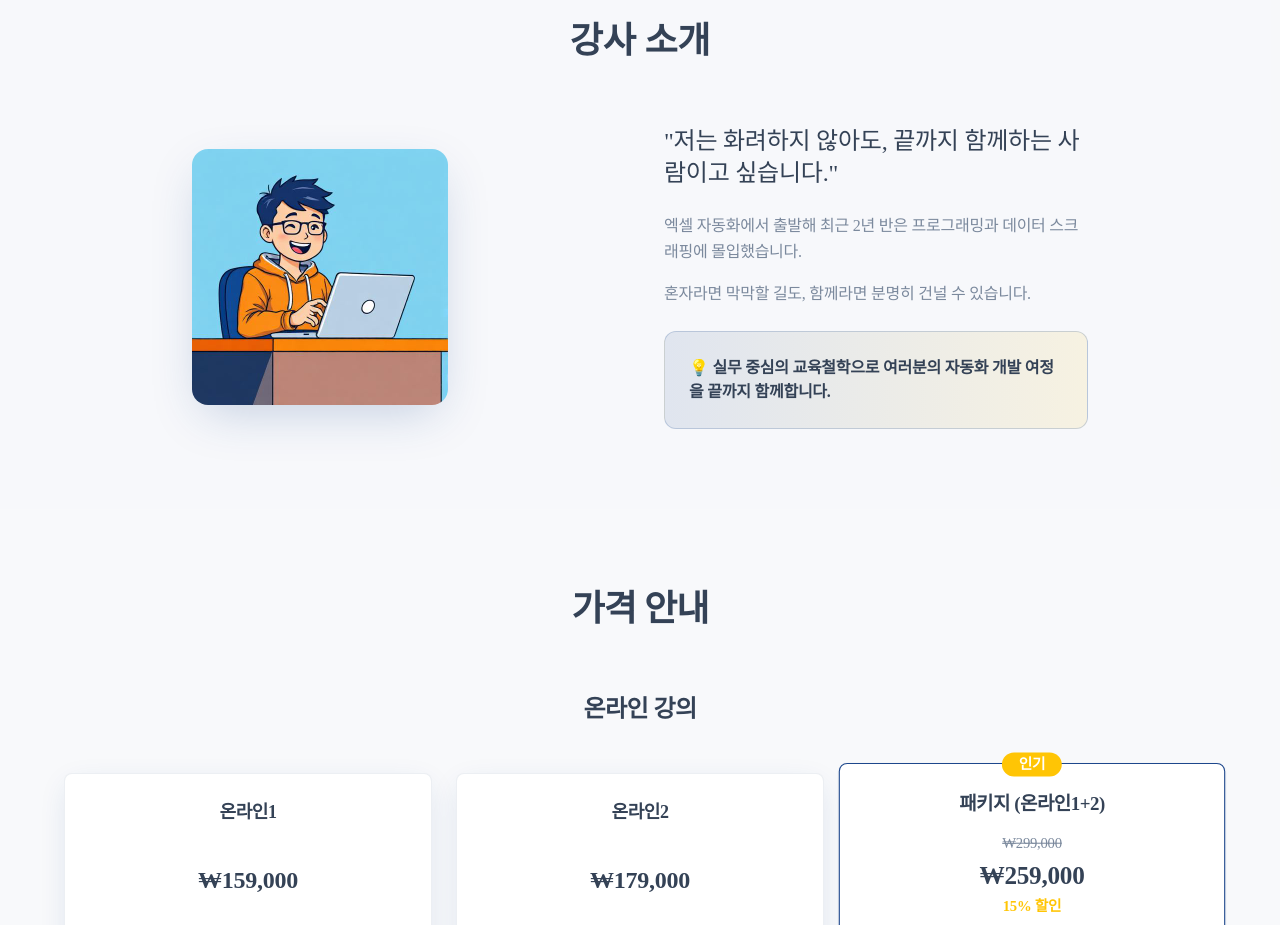
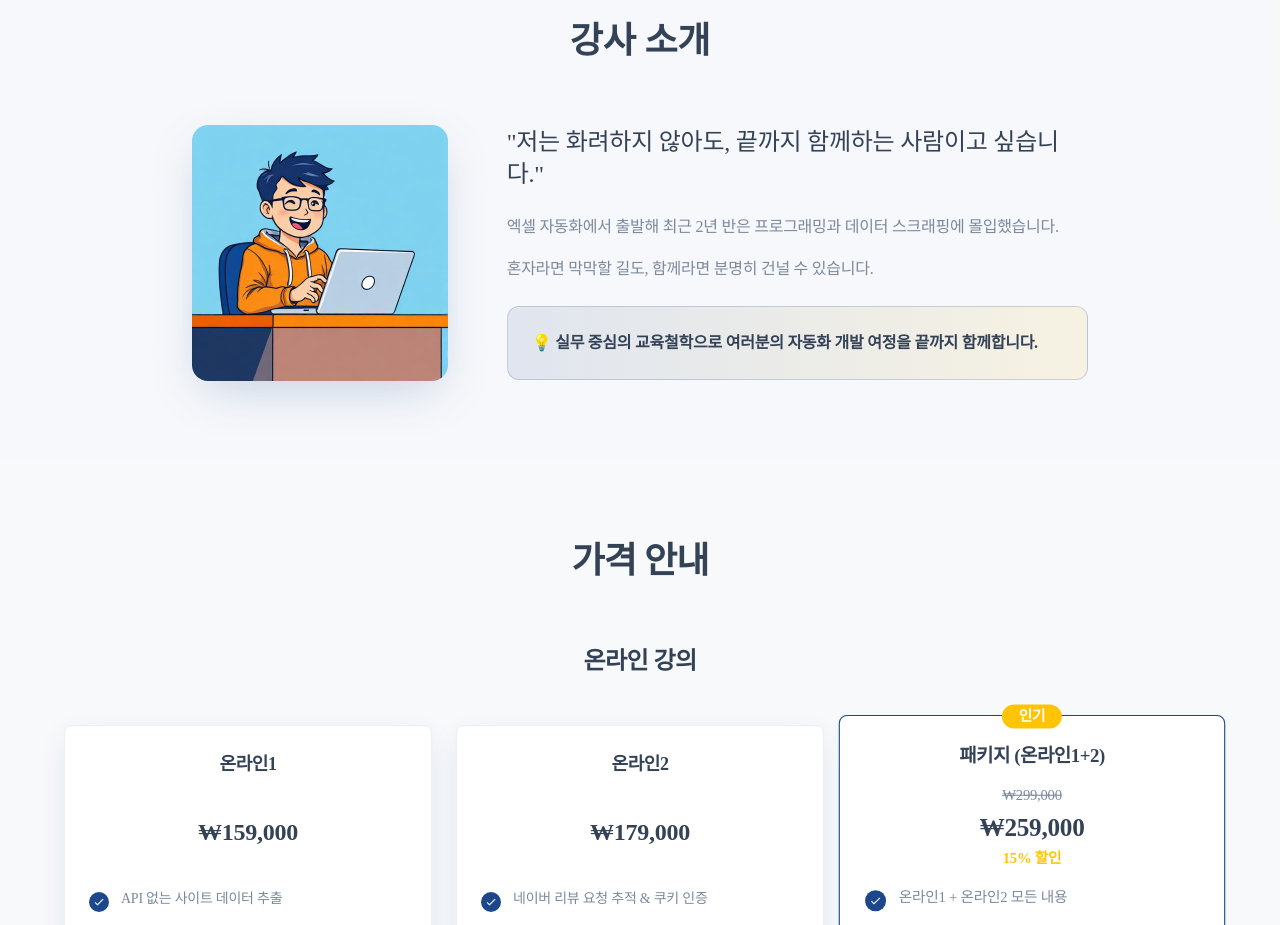
Before and after one commit to nestezup/gemini-dev-journey, a React (Vite) app: page / in a window 1280 px wide. Shown: the part 4340-5265 px from the top of the page. Built offline with nearby package versions, Linux system fonts and the light colour scheme; the HTML template or start-up script is replaced by a standard one.

Commit message:
Adjust layout to 1:2 ratio

```diff
--- a/src/components/InstructorSection.tsx
+++ b/src/components/InstructorSection.tsx
@@ -9,8 +9,8 @@ const InstructorSection = () => {
             강사 소개
           </h2>
 
-          <div className="grid md:grid-cols-2 gap-12 items-center">
-            <div className="text-center md:text-left">
+          <div className="grid md:grid-cols-3 gap-12 items-center">
+            <div className="text-center md:text-left md:col-span-1">
               <img
                 src={instructorImage}
                 alt="개발자 강사"
@@ -18,7 +18,7 @@ const InstructorSection = () => {
               />
             </div>
 
-            <div className="space-y-6">
+            <div className="space-y-6 md:col-span-2">
               <blockquote className="text-xl md:text-2xl font-medium text-foreground leading-relaxed">
                 "저는 화려하지 않아도, 끝까지 함께하는 사람이고 싶습니다."
               </blockquote>
```
